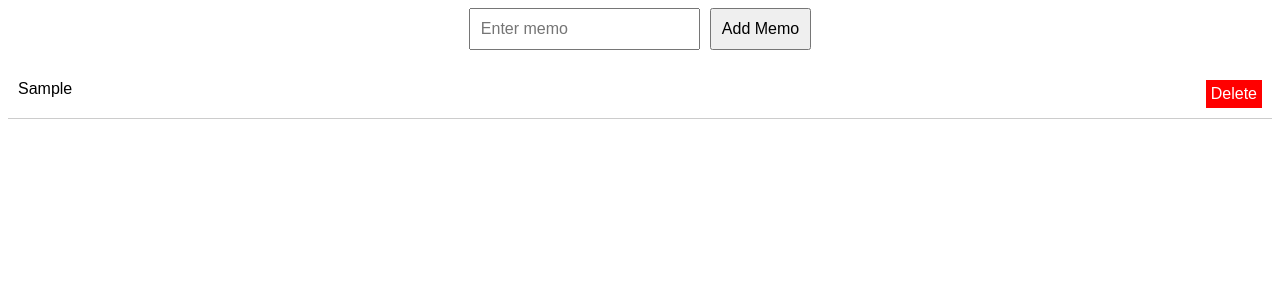
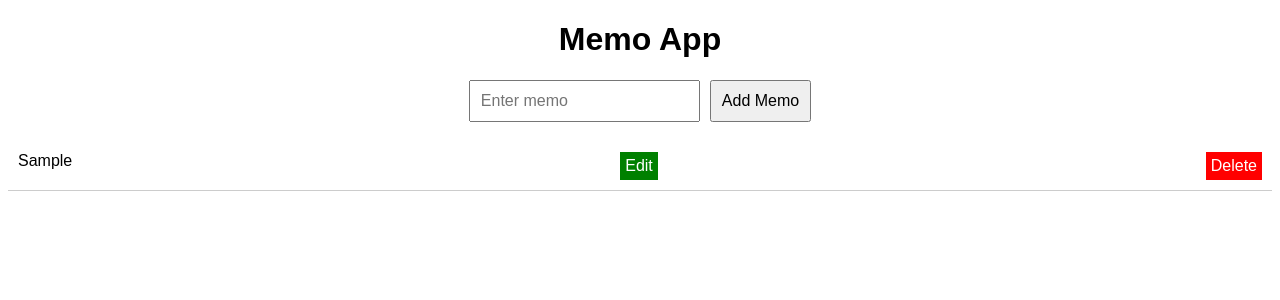
Before and after one commit to kyonsheeee/memo-app, a React (Create React App) app: page / in a window 1280 px wide. Both pictures are taken after typing "Sample" into the empty fields and a click on the button "Add Memo". Shown: the top 300 px of the page. Built offline with nearby package versions, Linux system fonts and the light colour scheme.

Commit message:
編集機能を追加

```diff
--- a/src/App.css
+++ b/src/App.css
@@ -43,3 +43,7 @@ li button {
   padding: 5px;
   cursor: pointer;
 }
+
+li button:first-of-type {
+  background-color: green;
+}
--- a/src/App.tsx
+++ b/src/App.tsx
@@ -6,6 +6,8 @@ import { Memo } from "./types";
 
 const App: React.FC = () => {
   const [memos, setMemos] = useState<Memo[]>([]);
+  const [isEditing, setIsEditing] = useState(false);
+  const [currentMemo, setCurrentMemo] = useState<Memo | null>(null);
 
   const addMemo = (text: string) => {
     const newMemo: Memo = {
@@ -19,10 +21,40 @@ const App: React.FC = () => {
     setMemos(memos.filter((memo) => memo.id !== id));
   };
 
+  const startEditMemo = (id: number) => {
+    const memoToEdit = memos.find((memo) => memo.id === id);
+    if (memoToEdit) {
+      setCurrentMemo(memoToEdit);
+      setIsEditing(true);
+    }
+  };
+
+  const updateMemo = (text: string) => {
+    if (currentMemo) {
+      setMemos(
+        memos.map((memo) =>
+          memo.id === currentMemo.id ? { ...memo, text } : memo
+        )
+      );
+      setCurrentMemo(null);
+      setIsEditing(false);
+    }
+  };
+
   return (
     <div>
-      <Form addMemo={addMemo} />
-      <List memos={memos} deleteMemo={deleteMemo} />
+      <h1>Memo App</h1>
+      <Form
+        addMemo={addMemo}
+        editMode={isEditing}
+        currentText={currentMemo ? currentMemo.text : ""}
+        updateMemo={updateMemo}
+      />
+      <List
+        memos={memos}
+        deleteMemo={deleteMemo}
+        startEditMemo={startEditMemo}
+      />
     </div>
   );
 };
--- a/src/components/Form.tsx
+++ b/src/components/Form.tsx
@@ -1,16 +1,32 @@
-import React, { useState } from "react";
+import React, { useEffect, useState } from "react";
 
 interface FormProps {
   addMemo: (text: string) => void;
+  editMode?: boolean;
+  currentText?: string;
+  updateMemo?: (text: string) => void;
 }
 
-const Form: React.FC<FormProps> = ({ addMemo }) => {
-  const [text, setText] = useState("");
+const Form: React.FC<FormProps> = ({
+  addMemo,
+  editMode = false,
+  currentText = "",
+  updateMemo,
+}) => {
+  const [text, setText] = useState(currentText);
+
+  useEffect(() => {
+    setText(currentText);
+  }, [currentText]);
 
   const handleSubmit = (e: React.FormEvent) => {
     e.preventDefault();
     if (text.trim()) {
-      addMemo(text);
+      if (editMode && updateMemo) {
+        updateMemo(text);
+      } else {
+        addMemo(text);
+      }
       setText("");
     }
   };
@@ -23,7 +39,7 @@ const Form: React.FC<FormProps> = ({ addMemo }) => {
         onChange={(e) => setText(e.target.value)}
         placeholder="Enter memo"
       ></input>
-      <button type="submit">Add Memo</button>
+      <button type="submit">{editMode ? "Update Memo" : "Add Memo"}</button>
     </form>
   );
 };
--- a/src/components/List.tsx
+++ b/src/components/List.tsx
@@ -4,14 +4,16 @@ import { Memo } from "../types";
 interface ListProps {
   memos: Memo[];
   deleteMemo: (id: number) => void;
+  startEditMemo: (id: number) => void;
 }
 
-const List: React.FC<ListProps> = ({ memos, deleteMemo }) => {
+const List: React.FC<ListProps> = ({ memos, deleteMemo, startEditMemo }) => {
   return (
     <ul>
       {memos.map((memo) => (
         <li key={memo.id}>
           {memo.text}
+          <button onClick={() => startEditMemo(memo.id)}>Edit</button>
           <button onClick={() => deleteMemo(memo.id)}>Delete</button>
         </li>
       ))}
```
